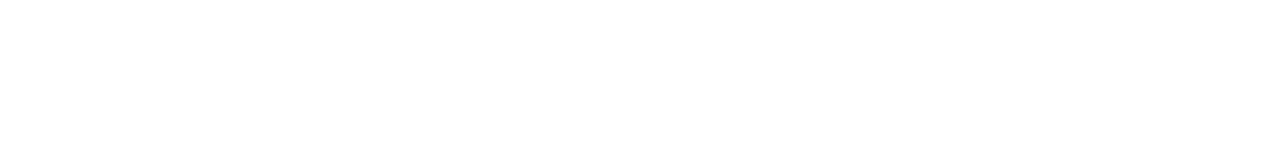
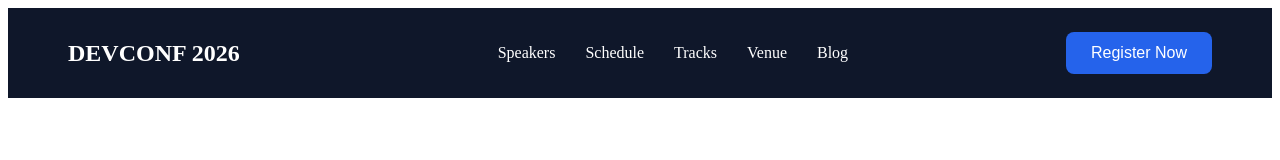
Before and after one commit to P1jonn/B14---Assignment---1, a plain HTML site: page index.html in a window 1280 px wide. Drawn offline with Linux system fonts and the light colour scheme.

Commit message:
Navbar section completed

```diff
--- a/index.html
+++ b/index.html
@@ -7,6 +7,34 @@
     <link rel="stylesheet" href="./style.css">
 </head>
 <body>
+<header>
+ <nav class="navbar">
+
+            <div class="logo">
+                DEVCONF 2026
+            </div>
+
+
+            <ul class="nav-links">
+
+                <li><a href="#">Speakers</a></li>
+                <li><a href="#">Schedule</a></li>
+                <li><a href="#">Tracks</a></li>
+                <li><a href="#">Venue</a></li>
+                <li><a href="#">Blog</a></li>
+
+            </ul>
+
+
+            <button class="register-btn">
+                Register Now
+            </button>
+
+
+        </nav>
+
+    </header>
+
 
 </body>
 </html>
--- a/style.css
+++ b/style.css
@@ -0,0 +1,58 @@
+header{
+    background-color:#0f172a;
+}
+
+
+.navbar{
+
+    display:flex;
+
+    justify-content:space-between;
+
+    align-items:center;
+
+    padding:20px 60px;
+
+}
+
+
+.logo{
+
+    color:white;
+
+    font-size:24px;
+
+    font-weight:bold;
+
+}
+
+
+.nav-links{
+
+    display:flex;
+
+    list-style:none;
+
+    gap:30px;
+
+}
+
+
+.nav-links a{
+
+    text-decoration:none;
+
+    color:white;
+
+}
+
+
+.register-btn{
+    background-color: #2563eb;
+    color: white;
+    padding: 12px 25px;
+    border: none;
+    border-radius: 8px;
+    font-size: 16px;
+    cursor: pointer;
+}
```
